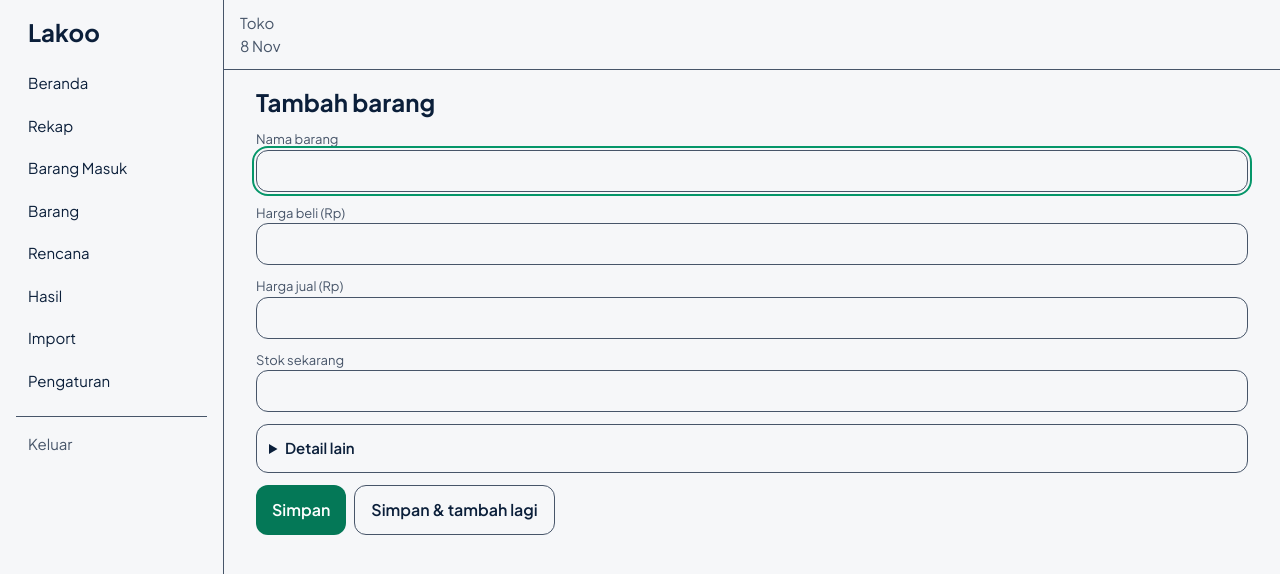
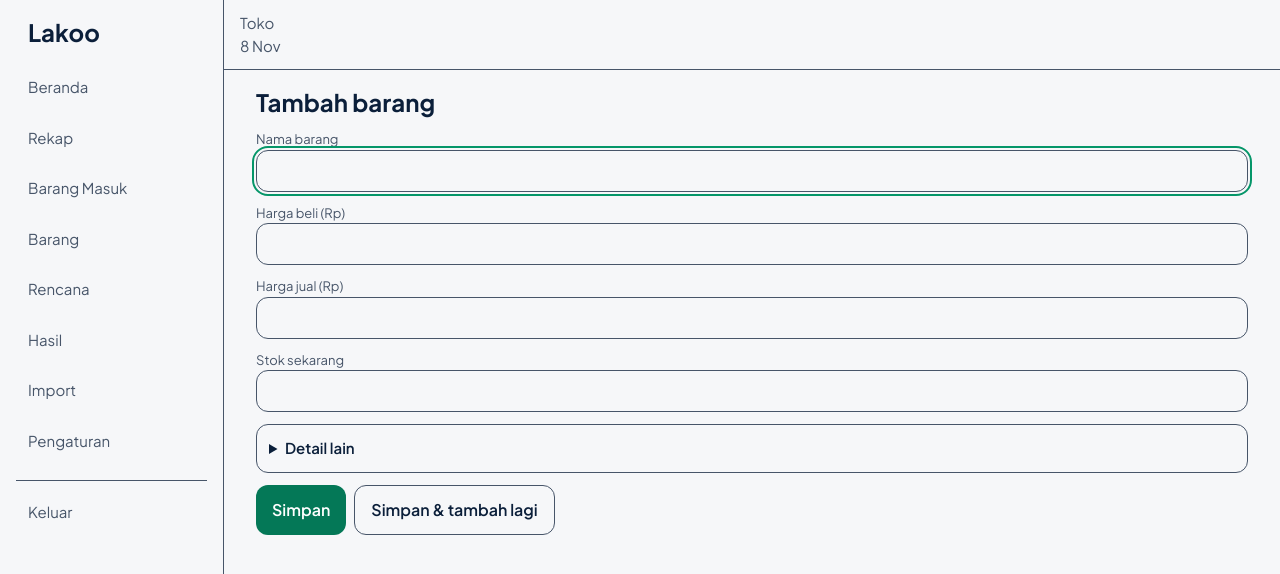
Before and after one commit to dimassyz/lakoo, a Next.js app: page /toko/barang/baru in a window 1280 px wide. Shown: the top 574 px of the page. Built offline with nearby package versions, Linux system fonts and the light colour scheme; what openapi-fetch would draw is missing.

Commit message:
[T-14.2][frontend-dev] shell: hapus beban mati Inter, kontrol >=44px, nav aktif navy

```diff
--- a/src/components/NavBar.tsx
+++ b/src/components/NavBar.tsx
@@ -24,9 +24,9 @@ const lainnya: Item[] = [
   { href: "/toko/pengaturan", label: "Pengaturan" },
 ];
 
-const tautan = "block rounded-card px-3 py-2 text-[15px]";
+const tautan = "block rounded-card px-3 py-3 text-[15px]";
 const tombolKecil =
-  "rounded-card border-muted border px-2 py-1 text-[13px] font-semibold";
+  "rounded-card border-muted border px-3 py-3 text-[13px] font-semibold";
 
 /** FSD §0.4 — keluar ditahan bila masih ada isian di antrean. */
 export function Keluar({ antrean }: { antrean: Antrean }) {
@@ -86,7 +86,7 @@ function DaftarItem({ items, pathname }: { items: Item[]; pathname: string }) {
           <Link
             href={item.href}
             aria-current={pathname === item.href ? "page" : undefined}
-            className={`${tautan} ${pathname === item.href ? "text-safe font-semibold" : "text-ink"}`}
+            className={`${tautan} ${pathname === item.href ? "text-navy font-semibold" : "text-muted"}`}
           >
             {item.label}
           </Link>
@@ -130,7 +130,7 @@ function BottomNav({ antrean }: { antrean: Antrean }) {
             <Link
               href={item.href}
               aria-current={pathname === item.href ? "page" : undefined}
-              className={`${sel} ${pathname === item.href ? "text-safe font-semibold" : "text-ink"}`}
+              className={`${sel} ${pathname === item.href ? "text-navy font-semibold" : "text-muted"}`}
             >
               {item.label}
             </Link>
@@ -216,7 +216,7 @@ function DaftarAntrean({ antrean }: { antrean: Antrean }) {
         type="button"
         disabled={antrean.mengirim}
         onClick={() => void antrean.kirimSekarang()}
-        className="rounded-card bg-safe px-3 py-2 text-[15px] font-semibold text-white disabled:opacity-50"
+        className="rounded-card bg-navy text-surface px-3 py-3 text-[15px] font-semibold disabled:opacity-50"
       >
         {antrean.mengirim ? "Mengirim…" : "Kirim sekarang"}
       </button>
@@ -248,7 +248,7 @@ function Kepala({
             type="button"
             aria-expanded={buka}
             onClick={() => setBuka(!buka)}
-            className="rounded-card border-danger text-danger px-3 py-1 text-[13px] font-semibold"
+            className="rounded-card border-danger text-danger px-3 py-3 text-[13px] font-semibold"
           >
             {n} belum terkirim
           </button>
--- a/src/pages/_app.tsx
+++ b/src/pages/_app.tsx
@@ -1,13 +1,10 @@
 import type { AppProps } from "next/app";
-import { Inter } from "next/font/google";
 import "@/styles/globals.css";
-
-const inter = Inter({ subsets: ["latin"], variable: "--font-inter" });
 
 /** Pages Router: _app wajib ada agar CSS global punya entry. */
 export default function App({ Component, pageProps }: AppProps) {
   return (
-    <div className={`${inter.variable} font-sans`}>
+    <div className="font-sans">
       <Component {...pageProps} />
     </div>
   );
--- a/src/pages/_document.tsx
+++ b/src/pages/_document.tsx
@@ -5,9 +5,8 @@ export default function Document() {
   return (
     <Html lang="id">
       <Head>
-        {/* DESIGN.md v2.0 §3 — Plus Jakarta Sans, satu font untuk seluruh app.
-            Lewat <link> (bukan next/font) karena _app.tsx adalah berkas T-14.2;
-            di sana pemanggilan next/font Inter yang sekarang dihapus. */}
+        {/* DESIGN.md v2.0 §3 — Plus Jakarta Sans, satu font untuk seluruh app,
+            dimuat lewat <link> di sini. */}
         <link rel="preconnect" href="https://fonts.googleapis.com" />
         <link
           rel="preconnect"
```
